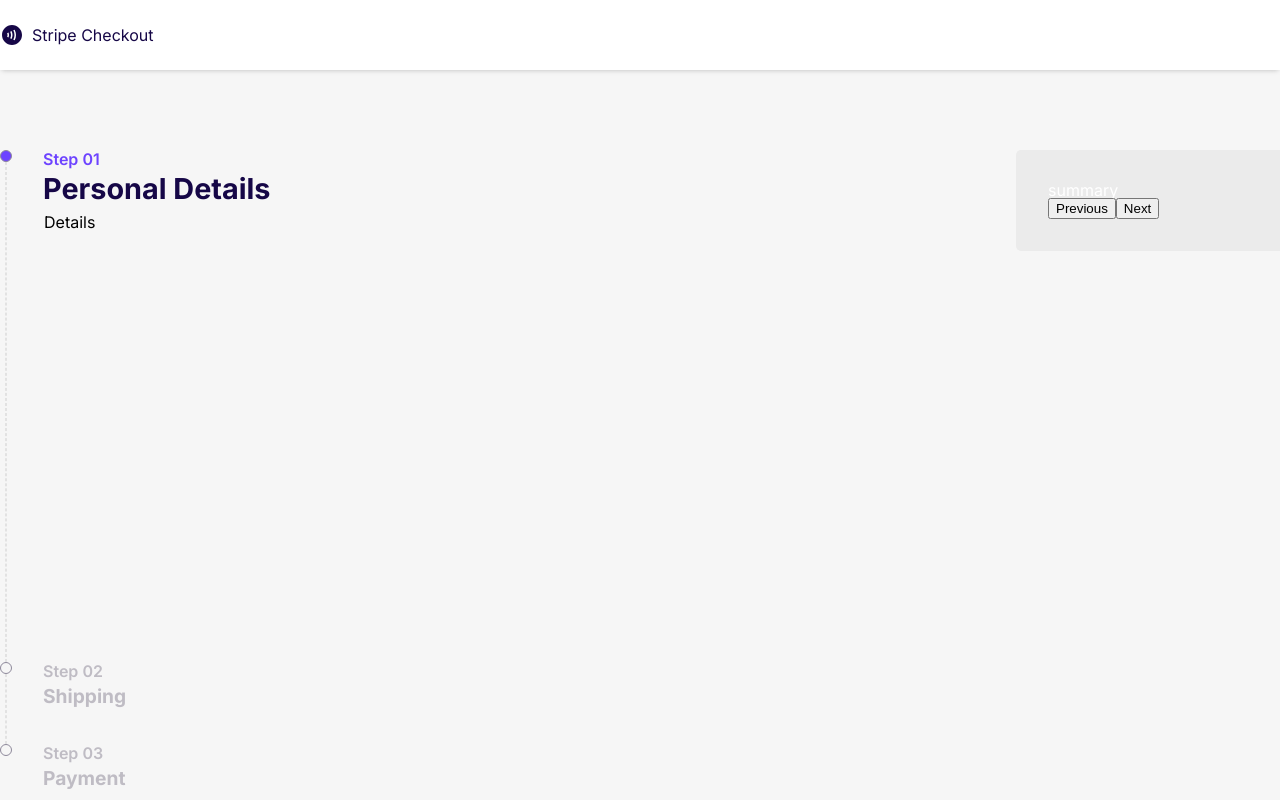
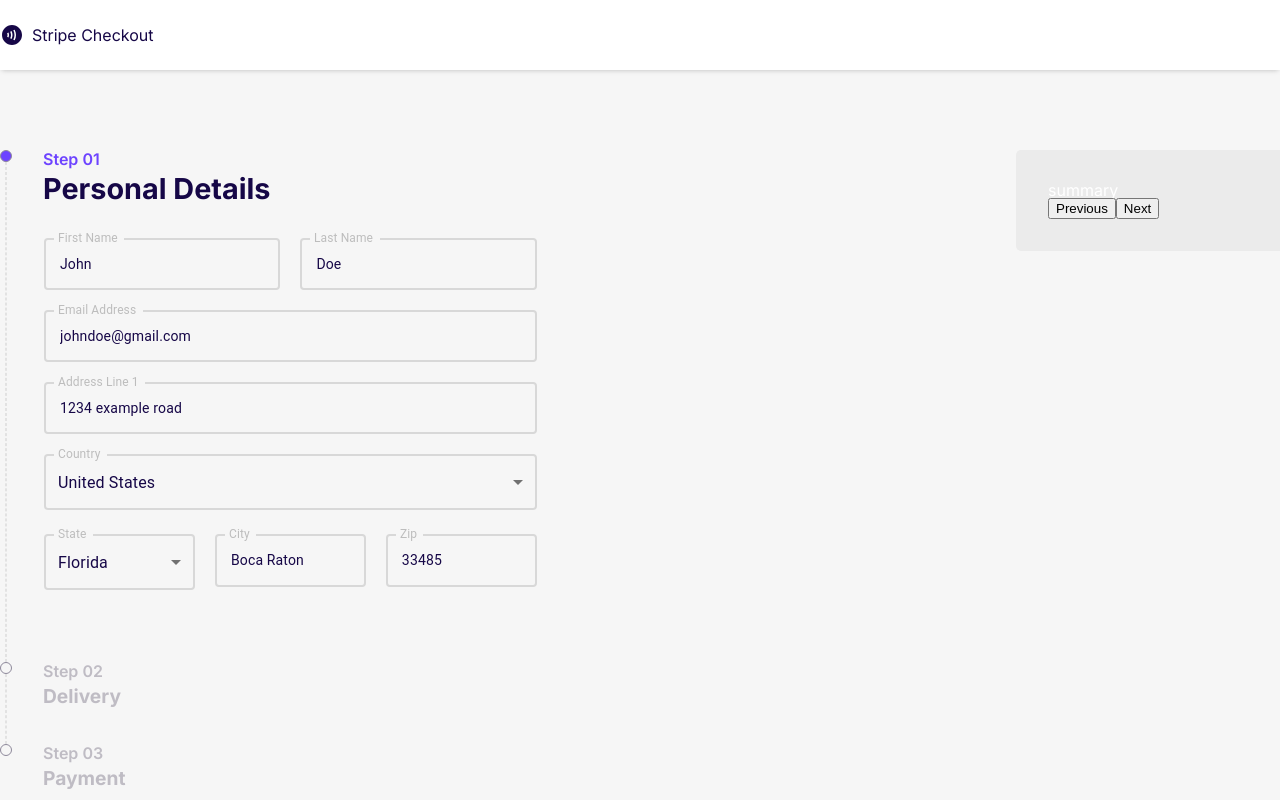
Before and after one commit to stevenluongo/next.js-stripe, a Next.js app: page / in a window 1280 px wide. Built offline with nearby package versions, Linux system fonts and the light colour scheme.

Commit message:
add delivery step

```diff
--- a/pages/index.js
+++ b/pages/index.js
@@ -1,93 +1,77 @@
 import { useState } from "react"
-import Particles from "react-tsparticles";
 import { styled } from '@mui/material/styles';
 import TextField from '@mui/material/TextField';
 import ContactlessIcon from '@mui/icons-material/Contactless';
-import { Fade } from 'react-reveal';
 import { CSSTransition } from 'react-transition-group';
-
+import InputLabel from '@mui/material/InputLabel';
+import MenuItem from '@mui/material/MenuItem';
+import FormControl from '@mui/material/FormControl';
+import Select from '@mui/material/Select';
+import Checkbox from '@mui/material/Checkbox';
+import FavoriteBorder from '@mui/icons-material/FavoriteBorder';
+import Favorite from '@mui/icons-material/Favorite';
+import BookmarkBorderIcon from '@mui/icons-material/BookmarkBorder';
+import BookmarkIcon from '@mui/icons-material/Bookmark';
+import CheckCircleIcon from '@mui/icons-material/CheckCircle';
+import CheckCircleOutlineIcon from '@mui/icons-material/CheckCircleOutline';
 const CssTextField = styled(TextField)({
   '& label.Mui-focused': {
-    color: '#535353',
+    color: 'var(--primary-text-accent)',
   },
-
-
   '& .MuiFormLabel-root': {
     fontSize: '14px',
-    color: "#bdbdbd"
+    color: "#bdbdbd",
   },
   '& .MuiInputLabel-shrink': {
     color: '#bdbdbd',
-    fontSize: '16px'
+    fontSize: '16px',
   },
 
   '& .MuiInputBase-input': {
-    color: '#bdbdbd',
+    color: 'var(--primary-text-color)',
     fontSize: '14px',
     padding: '1rem'
   },
   '& .MuiOutlinedInput-root': {
     marginBottom: '1.25rem',
     '& fieldset': {
-      border: '2px solid #424242',
+      border: '2px solid #d8d8d8',
+      transition: 'border-color 0.5s ease',
     },
     '&:hover fieldset': {
-      borderColor: '#2b2b2b',
+      borderColor: '#b1b1b1',
     },
     '&.Mui-focused fieldset': {
-      borderColor: '#df304b',
+      borderColor: 'var(--primary-text-accent)',
     },
   },
 });
 
-export const options = {
-  fpsLimit: 60,
-  particles: {
-    color: {
-      value: "#ffffff",
-    },
-    move: {
-      direction: "none",
-      enable: true,
-      random: false,
-      speed: 1,
-      straight: false,
-    },
-    number: {
-      value: 25,
-    },
-    opacity: {
-      value: 0.25,
-    },
-    shape: {
-      type: "circle",
-    },
-    size: {
-      random: true,
-      value: 2,
-    },
-  },
-}
+const label = { inputProps: { 'aria-label': 'Checkbox demo' } };
 
 const default_billing_details = {
-  first_name: "john",
-  last_name: "doe",
+  first_name: "John",
+  last_name: "Doe",
   email_address: "johndoe@gmail.com",
   address_line_1: "1234 example road",
-  country: "United States",
-  state: "Florida",
+  country: 10,
+  state: 10,
   city: "Boca Raton",
-  zipcode: ""
+  zipcode: "33485"
 }
 
 
 export default function Index () {
   const [step, setStep] = useState(0);
   const [billing_details, setBillingDetails] = useState(default_billing_details);
-  const [delivery_preference, setDeliveryPreference] = useState({pickup: false, shipping: false});
+  const [delivery_preference, setDeliveryPreference] = useState({pickup: false, usps: false, fedex: true});
   const [message, setMessage] = useState(null);
   const [shipping_address_preference, setShippingAddressPreference] = useState(true);
+  const [age, setAge] = useState('');
 
+  const handleSelectChange = (event) => {
+    setAge(event.target.value);
+  };
   const handleInformationSubmit = async(e) => {
     setMessage(null);
     e.preventDefault();
@@ -105,6 +89,16 @@ export default function Index () {
     await checkoutStorage.setItem("billing_details", billing_details);
 
     //move user to next step in checkout process
+}
+
+const handleCheckboxChange = (target) => {
+  const mutated_state = {
+    fedex: false,
+    usps: false,
+    pickup :false,
+    [target] : !delivery_preference[target]
+  }
+  setDeliveryPreference(mutated_state);
 }
 
   const handleChange = (e) => {
@@ -141,7 +135,7 @@ export default function Index () {
           >
             <span onClick={() => setStep(1)}>
               <p style={{color: step === 1 ? 'var(--primary-text-accent)' : '#bfbcc4'}}>Step 02</p>
-              <h1 style={{color: step === 1 ? 'var(--primary-text-color)' : '#bfbcc4', fontSize: step === 1 ? '1.8em' : '1.2em'}}>Shipping</h1>
+              <h1 style={{color: step === 1 ? 'var(--primary-text-color)' : '#bfbcc4', fontSize: step === 1 ? '1.8em' : '1.2em'}}>Delivery</h1>
             </span>
           </div>
           <hr style={{height:(step === 0 || step === 2) && '70px'}}/>
@@ -158,10 +152,81 @@ export default function Index () {
         <div className="a_c_display">
           <div className="a_c_d_body" style={{marginTop: step === 0 ? 64 : step === 1 ? 150 : 230}}>
             <CSSTransition delay={500} in={step === 0} classNames="a_c_d_b_transition_2" timeout={1000} unmountOnExit>
-              <p>Details</p>
+              <form className="a_c_d_b_details">
+                <span className="a_c_d_b_details_double">
+                  <CssTextField label="First Name" id="custom-css-outlined-input" value={billing_details.first_name} onChange={handleChange} name="first_name" />
+                  <CssTextField label="Last Name" id="custom-css-outlined-input" value={billing_details.last_name} onChange={handleChange} name="last_name" />
+                </span>
+                  <CssTextField label="Email Address" id="custom-css-outlined-input" value={billing_details.email_address} onChange={handleChange} name="email_address" />
+                  <CssTextField label="Address Line 1" id="custom-css-outlined-input" value={billing_details.address_line_1} onChange={handleChange} name="address_line_1" />
+                  {/* <CssTextField label="Country" id="custom-css-outlined-input" value={billing_details.country} onChange={handleChange} name="country" /> */}
+                  <FormControl sx={{mb: 3, borderColor: 'orange'}}>
+                    <InputLabel style={{color: "#bdbdbd"}} id="demo-simple-select-helper-label">Country</InputLabel>
+                    <Select
+                      labelId="demo-simple-select-helper-label"
+                      id="demo-simple-select-helper"
+                      value={billing_details.country}
+                      label="Country"
+                      onChange={handleSelectChange}
+                      style={{color: 'var(--primary-text-color)'}}
+                      className="a_c_d_b_d_select"
+                    >
+                      <MenuItem value={10}>United States</MenuItem>
+                    </Select>
+                  </FormControl>
+                <span className="a_c_d_b_details_triple">
+                <FormControl sx={{mb: 3, borderColor: 'orange'}}>
+                    <InputLabel style={{color: "#bdbdbd"}} id="demo-simple-select-helper-label">State</InputLabel>
+                    <Select
+                      labelId="demo-simple-select-helper-label"
+                      id="demo-simple-select-helper"
+                      value={billing_details.state}
+                      label="State"
+                      onChange={handleSelectChange}
+                      style={{color: 'var(--primary-text-color)'}}
+                      className="a_c_d_b_d_select"
+                    >
+                      <MenuItem value={10}>Florida</MenuItem>
+                    </Select>
+                  </FormControl>
+                  <CssTextField label="City" id="custom-css-outlined-input" value={billing_details.city} onChange={handleChange} name="city" />
+                  <CssTextField label="Zip" id="custom-css-outlined-input" value={billing_details.zipcode} onChange={handleChange} name="zipcode" />
+                </span>
+              </form>
             </CSSTransition>
             <CSSTransition delay={500} in={step === 1} classNames="a_c_d_b_transition_2" timeout={1000} unmountOnExit>
-              <p>Shipping</p>
+              <div className="a_c_d_b_delivery">
+                <div className="a_c_d_b_d_item" style={{borderColor: delivery_preference.fedex && 'var(--primary-text-accent)', backgroundColor:delivery_preference.fedex && '#f6f3ff' }}  onClick={() => handleCheckboxChange('fedex')}>
+                  <div className="a_c_d_b_d_item_body">
+                    <Checkbox checked={delivery_preference.fedex} {...label} icon={<CheckCircleOutlineIcon />} checkedIcon={<CheckCircleIcon />} />
+                    <span style={{marginLeft: '0.5rem', width: '90%'}}>
+                      <h3>FedEx International</h3>
+                      <p>Shipment will arrive in about 3-5 days shipping</p>
+                    </span>
+                  </div>
+                  <p>$4.99</p>
+                </div>
+                <div className="a_c_d_b_d_item" style={{borderColor: delivery_preference.usps && 'var(--primary-text-accent)', backgroundColor:delivery_preference.usps && '#f6f3ff' }} onClick={() => handleCheckboxChange('usps')}>
+                  <div className="a_c_d_b_d_item_body">
+                    <Checkbox checked={delivery_preference.usps} {...label} icon={<CheckCircleOutlineIcon />} checkedIcon={<CheckCircleIcon />} />
+                    <span style={{marginLeft: '0.5rem', width: '90%'}}>
+                      <h3>USPS</h3>
+                      <p>Shipment will arrive in about 1-2 days shipping</p>
+                    </span>
+                  </div>
+                  <p>$11.50</p>
+                </div>
+                <div className="a_c_d_b_d_item" style={{borderColor: delivery_preference.pickup && 'var(--primary-text-accent)', backgroundColor:delivery_preference.pickup && '#f6f3ff' }} onClick={() => handleCheckboxChange('pickup')}>
+                  <div className="a_c_d_b_d_item_body">
+                    <Checkbox checked={delivery_preference.pickup} {...label} icon={<CheckCircleOutlineIcon />} checkedIcon={<CheckCircleIcon />} />
+                    <span style={{marginLeft: '0.5rem', width: '90%'}}>
+                      <h3>Pickup</h3>
+                      <p>Pickup your order at our main location. Orders usually process after 24 hours.</p>
+                    </span>
+                  </div>
+                  <p>FREE</p>
+                </div>
+              </div>
             </CSSTransition>
             <CSSTransition delay={500} in={step === 2} classNames="a_c_d_b_transition_2" timeout={1000} unmountOnExit>
               <p>Payment</p>
--- a/styles/_app.scss
+++ b/styles/_app.scss
@@ -106,6 +106,8 @@
         border-radius: 5px;
         transition: margin-top 0.8s ease;
         color: black;
+        width: 100%;
+        position: relative;
     }
     .a_c_d_summary {
         background-color: var(--background-accent);
@@ -113,6 +115,32 @@
         box-sizing: border-box;
         padding: 2rem;
         border-radius: 5px;
+    }
+}
+
+.a_c_d_b_details {
+    margin-top: 1.5rem;
+    display: flex;
+    flex-direction: column;
+    width: 70%;
+    .a_c_d_b_details_double {
+        display: grid;
+        grid-template-columns: 1fr 1fr;
+        gap: 20px;
+    }
+    .a_c_d_b_details_triple {
+        display: grid;
+        grid-template-columns: 1fr 1fr 1fr;
+        gap: 20px;
+    }
+}
+
+.a_c_d_b_d_select {
+    color: var(--primary-text-color);
+    font-size: 14px;
+    padding: 0;
+    fieldset {
+        border: 2px solid #d8d8d8;
     }
 }
 
@@ -137,3 +165,46 @@
     transition: opacity 200ms;
     position: absolute;
 }
+
+
+.a_c_d_b_delivery {
+    margin-top: 1.5rem;
+    width: 100%;
+    .a_c_d_b_d_item {
+        width: 80%;
+        padding: 1.5rem 1rem;
+        box-sizing: border-box;
+        border-radius: 3px;
+        border: 1px solid #979797;
+        cursor: pointer;
+        display: flex;
+        justify-content: space-between;
+        margin-bottom: .5rem;
+        user-select: none;
+        transition: all 0.5s ease;
+        p {
+            color: var(--primary-text-color);
+            font-weight: 500;
+        }
+        .a_c_d_b_d_item_body {
+            display: flex;
+            width: 90%;
+            position: relative;
+            span {
+                display: block;
+                h3 {
+                    font-size: 1.25em;
+                    font-weight: 600;
+                    color: var(--primary-text-color);
+                    margin-bottom: .25rem;
+                }
+                p {
+                    color: #838285;
+                    font-size: 15px;
+                    font-weight: 300;
+                    width: 90%;
+                }
+            }
+        }
+    }
+}
--- a/styles/styles.css
+++ b/styles/styles.css
@@ -146,6 +146,8 @@
   -webkit-transition: margin-top 0.8s ease;
   transition: margin-top 0.8s ease;
   color: black;
+  width: 100%;
+  position: relative;
 }
 
 .a_c_display .a_c_d_summary {
@@ -157,6 +159,44 @@
           box-sizing: border-box;
   padding: 2rem;
   border-radius: 5px;
+}
+
+.a_c_d_b_details {
+  margin-top: 1.5rem;
+  display: -webkit-box;
+  display: -ms-flexbox;
+  display: flex;
+  -webkit-box-orient: vertical;
+  -webkit-box-direction: normal;
+      -ms-flex-direction: column;
+          flex-direction: column;
+  width: 70%;
+}
+
+.a_c_d_b_details .a_c_d_b_details_double {
+  display: -ms-grid;
+  display: grid;
+  -ms-grid-columns: 1fr 1fr;
+      grid-template-columns: 1fr 1fr;
+  gap: 20px;
+}
+
+.a_c_d_b_details .a_c_d_b_details_triple {
+  display: -ms-grid;
+  display: grid;
+  -ms-grid-columns: 1fr 1fr 1fr;
+      grid-template-columns: 1fr 1fr 1fr;
+  gap: 20px;
+}
+
+.a_c_d_b_d_select {
+  color: var(--primary-text-color);
+  font-size: 14px;
+  padding: 0;
+}
+
+.a_c_d_b_d_select fieldset {
+  border: 2px solid #d8d8d8;
 }
 
 .a_c_d_b_transition_2-enter {
@@ -183,6 +223,65 @@
   -webkit-transition: opacity 200ms;
   transition: opacity 200ms;
   position: absolute;
+}
+
+.a_c_d_b_delivery {
+  margin-top: 1.5rem;
+  width: 100%;
+}
+
+.a_c_d_b_delivery .a_c_d_b_d_item {
+  width: 80%;
+  padding: 1.5rem 1rem;
+  -webkit-box-sizing: border-box;
+          box-sizing: border-box;
+  border-radius: 3px;
+  border: 1px solid #979797;
+  cursor: pointer;
+  display: -webkit-box;
+  display: -ms-flexbox;
+  display: flex;
+  -webkit-box-pack: justify;
+      -ms-flex-pack: justify;
+          justify-content: space-between;
+  margin-bottom: .5rem;
+  -webkit-user-select: none;
+     -moz-user-select: none;
+      -ms-user-select: none;
+          user-select: none;
+  -webkit-transition: all 0.5s ease;
+  transition: all 0.5s ease;
+}
+
+.a_c_d_b_delivery .a_c_d_b_d_item p {
+  color: var(--primary-text-color);
+  font-weight: 500;
+}
+
+.a_c_d_b_delivery .a_c_d_b_d_item .a_c_d_b_d_item_body {
+  display: -webkit-box;
+  display: -ms-flexbox;
+  display: flex;
+  width: 90%;
+  position: relative;
+}
+
+.a_c_d_b_delivery .a_c_d_b_d_item .a_c_d_b_d_item_body span {
+  display: block;
+}
+
+.a_c_d_b_delivery .a_c_d_b_d_item .a_c_d_b_d_item_body span h3 {
+  font-size: 1.25em;
+  font-weight: 600;
+  color: var(--primary-text-color);
+  margin-bottom: .25rem;
+}
+
+.a_c_d_b_delivery .a_c_d_b_d_item .a_c_d_b_d_item_body span p {
+  color: #838285;
+  font-size: 15px;
+  font-weight: 300;
+  width: 90%;
 }
 
 :root, body[data-theme="default"] {
```
Also changed, not shown: 1 other file (tests, documents, lock files or other folders).
